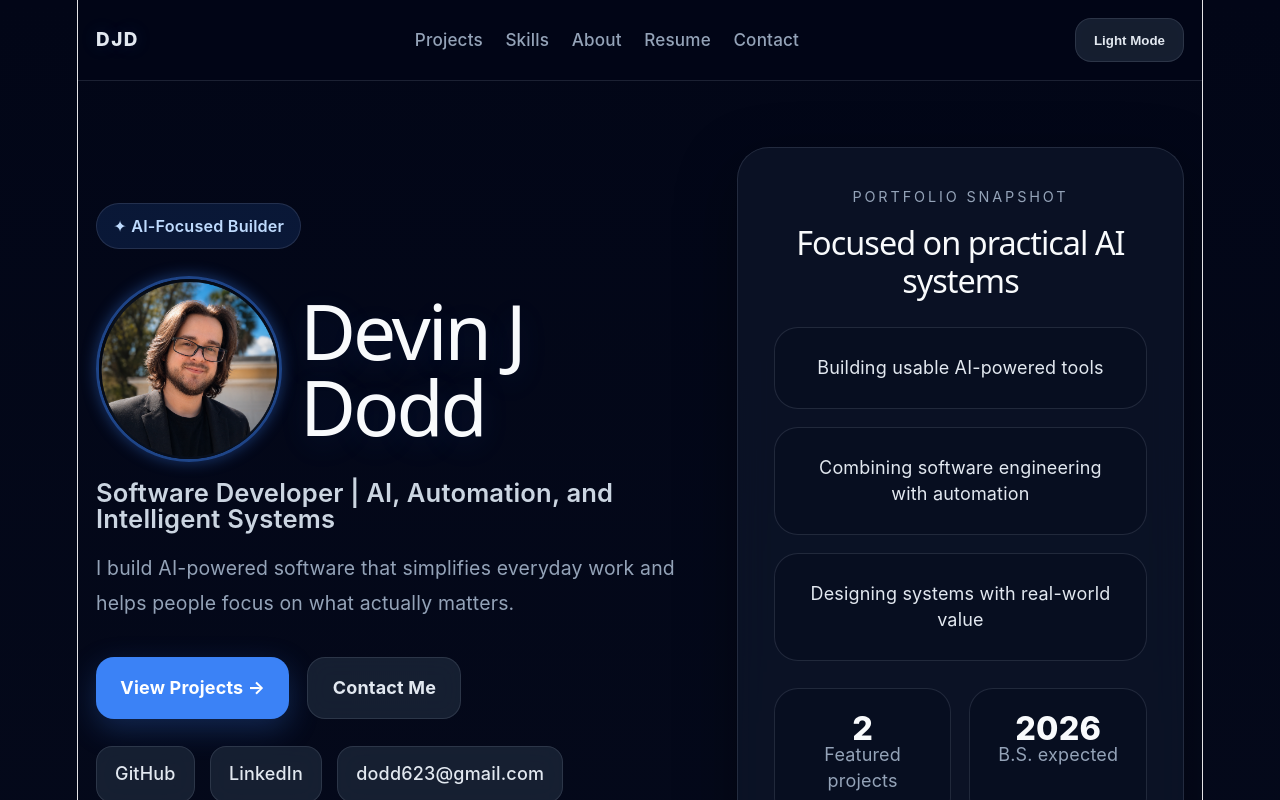
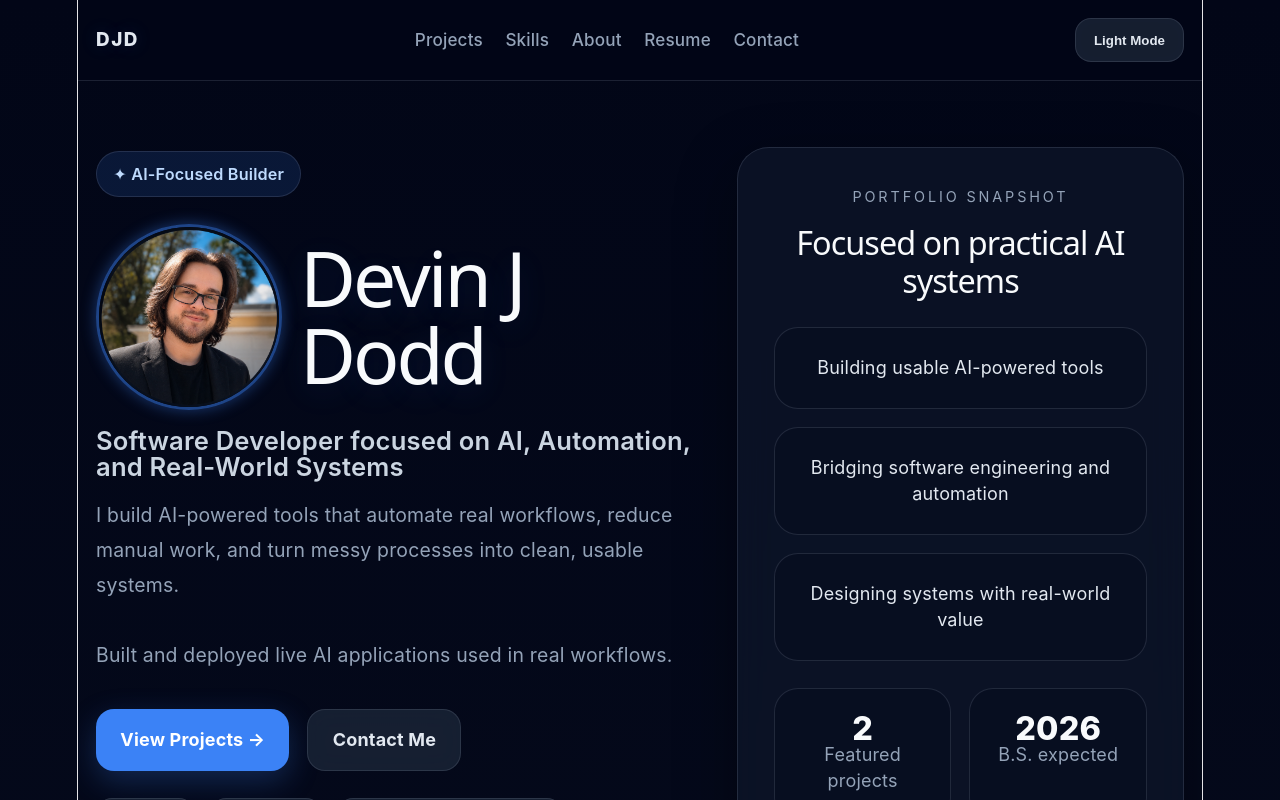
Before and after one commit to dodd623/portfolio, a React (Vite) app: page / in a window 1280 px wide. Shown: the top 800 px of the page. Built offline with nearby package versions, Linux system fonts and the light colour scheme.

Commit message:
more minor UI tweaks

```diff
--- a/src/App.jsx
+++ b/src/App.jsx
@@ -499,11 +499,12 @@ export default function App() {
             </div>
 
             <div style={styles.heroSubtitle}>
-              Software Developer | AI, Automation, and Intelligent Systems
+              Software Developer focused on AI, Automation, and Real-World Systems
             </div>
             <p style={styles.heroText}>
-              I build AI-powered software that simplifies everyday work and helps people
-              focus on what actually matters.
+              I build AI-powered tools that automate real workflows, reduce manual work, and turn messy processes into clean, usable systems.
+              <br /><br />
+              Built and deployed live AI applications used in real workflows.
             </p>
 
             <div style={styles.buttonRow}>
@@ -563,7 +564,7 @@ export default function App() {
 
             <div style={styles.sideStack}>
               <div style={styles.miniPanel}>Building usable AI-powered tools</div>
-              <div style={styles.miniPanel}>Combining software engineering with automation</div>
+              <div style={styles.miniPanel}>Bridging software engineering and automation</div>
               <div style={styles.miniPanel}>Designing systems with real-world value</div>
             </div>
 
```
